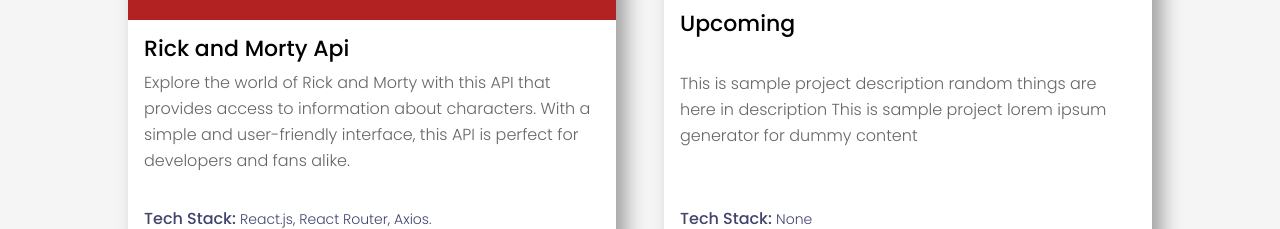
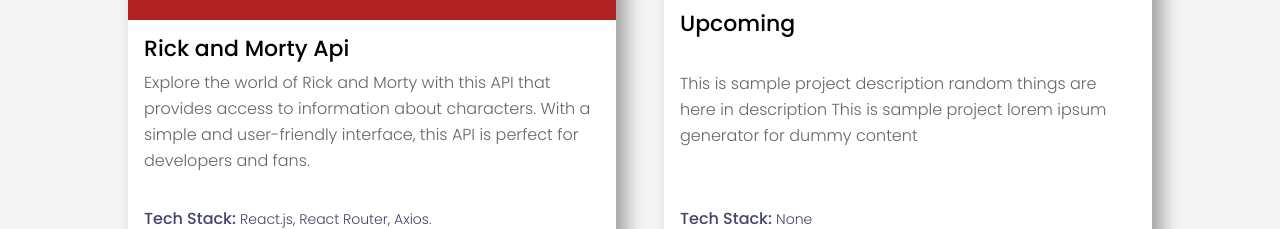
Before and after one commit to lucasdef15/portfolio, a React (Vite) app: page / in a window 1280 px wide. Shown: the part 2885-3114 px from the top of the page. Built offline with nearby package versions, Linux system fonts and the light colour scheme.

Commit message:
modified:   src/components/Projects.jsx

```diff
--- a/src/components/Projects.jsx
+++ b/src/components/Projects.jsx
@@ -106,7 +106,7 @@
               Explore the world of Rick and Morty with this API that provides
               access to information about characters. With a simple and
               user-friendly interface, this API is perfect for developers and
-              fans alike.
+              fans.
             </p>
           </div>
           <div className="card__info">
```
